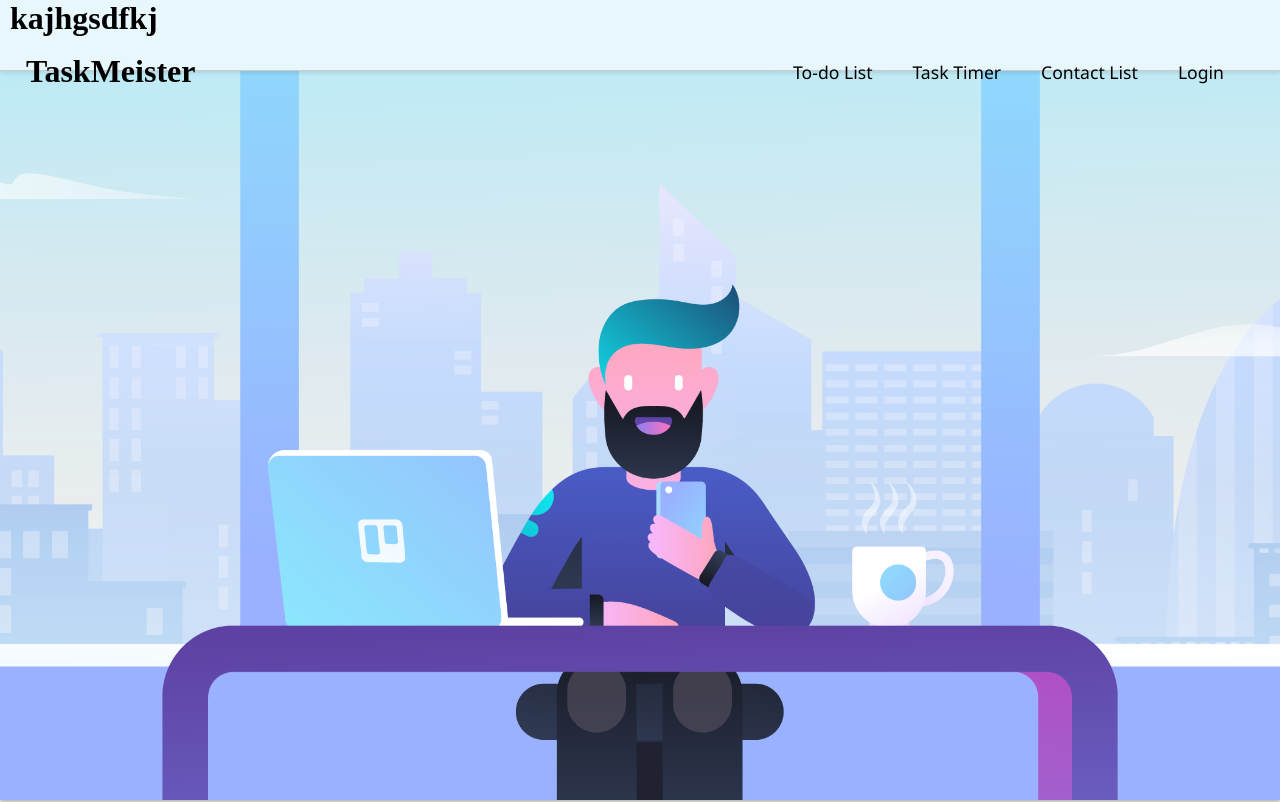
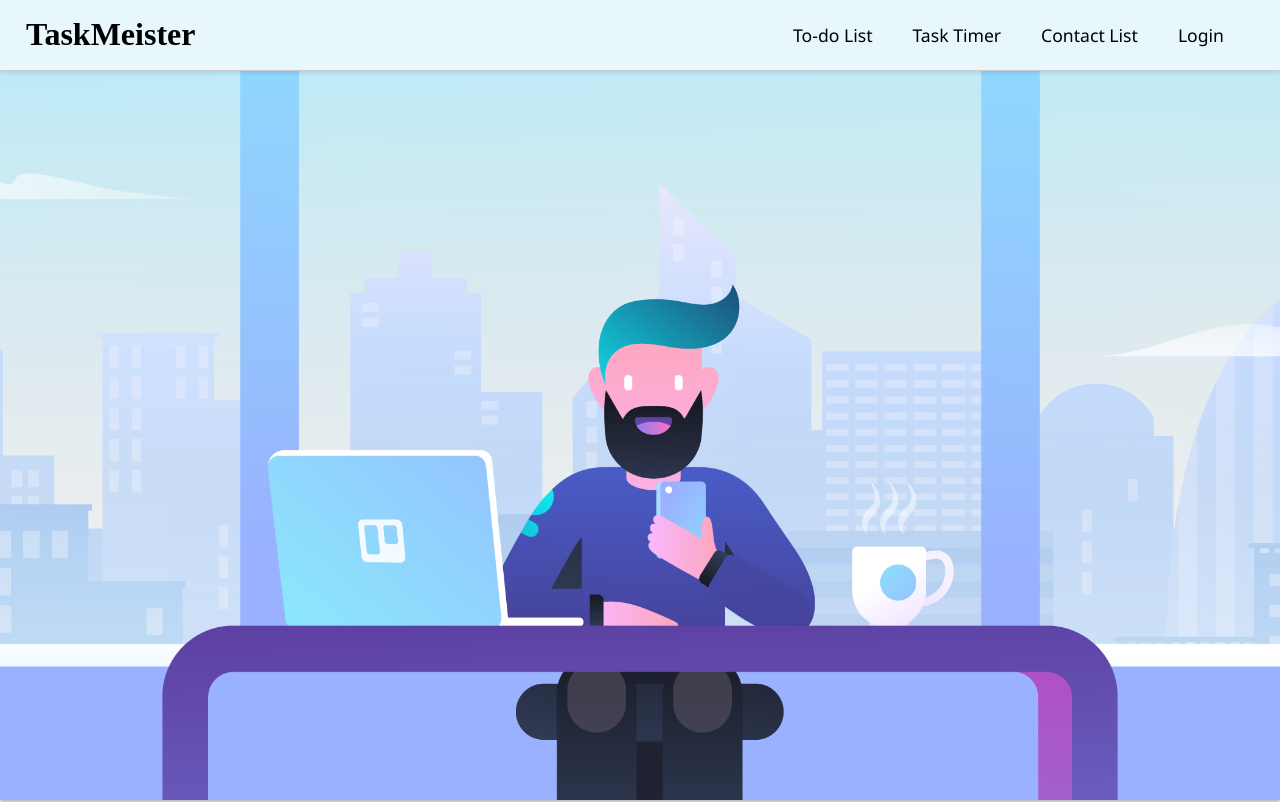
Before and after one commit to Aditya1787/Time-and-Productivity-, a plain HTML site: page index.html in a window 1280 px wide. Shown: the top 802 px of the page. Drawn offline with nearby package versions, Linux system fonts and the light colour scheme.

Commit message:
updated Home Page

```diff
--- a/index.html
+++ b/index.html
@@ -10,7 +10,6 @@
 
 <body>
 	<header>
-		<h1>kajhgsdfkj</h1>
 		<div id="menu">
 			<a id="logoheader" href="index.html"><h1>TaskMeister</h1></a>
 			<nav>
```
